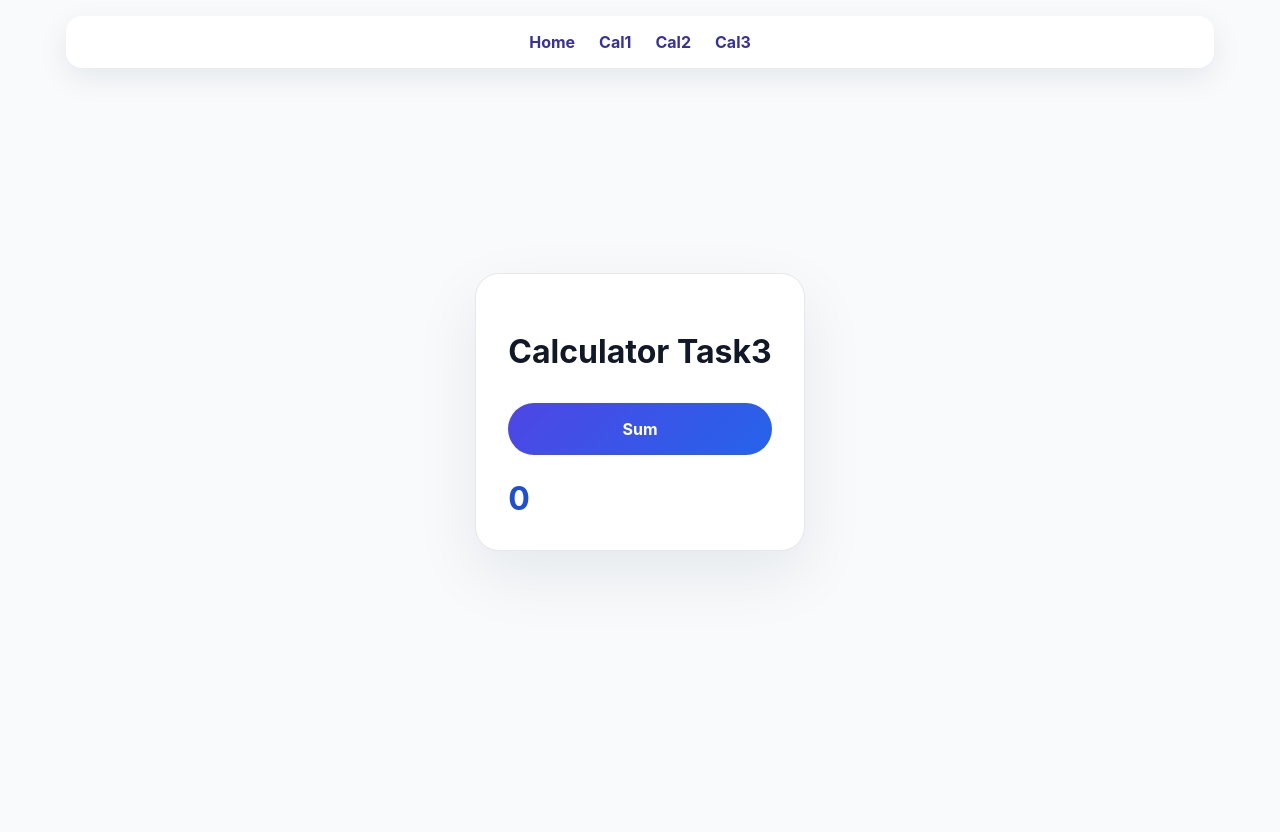
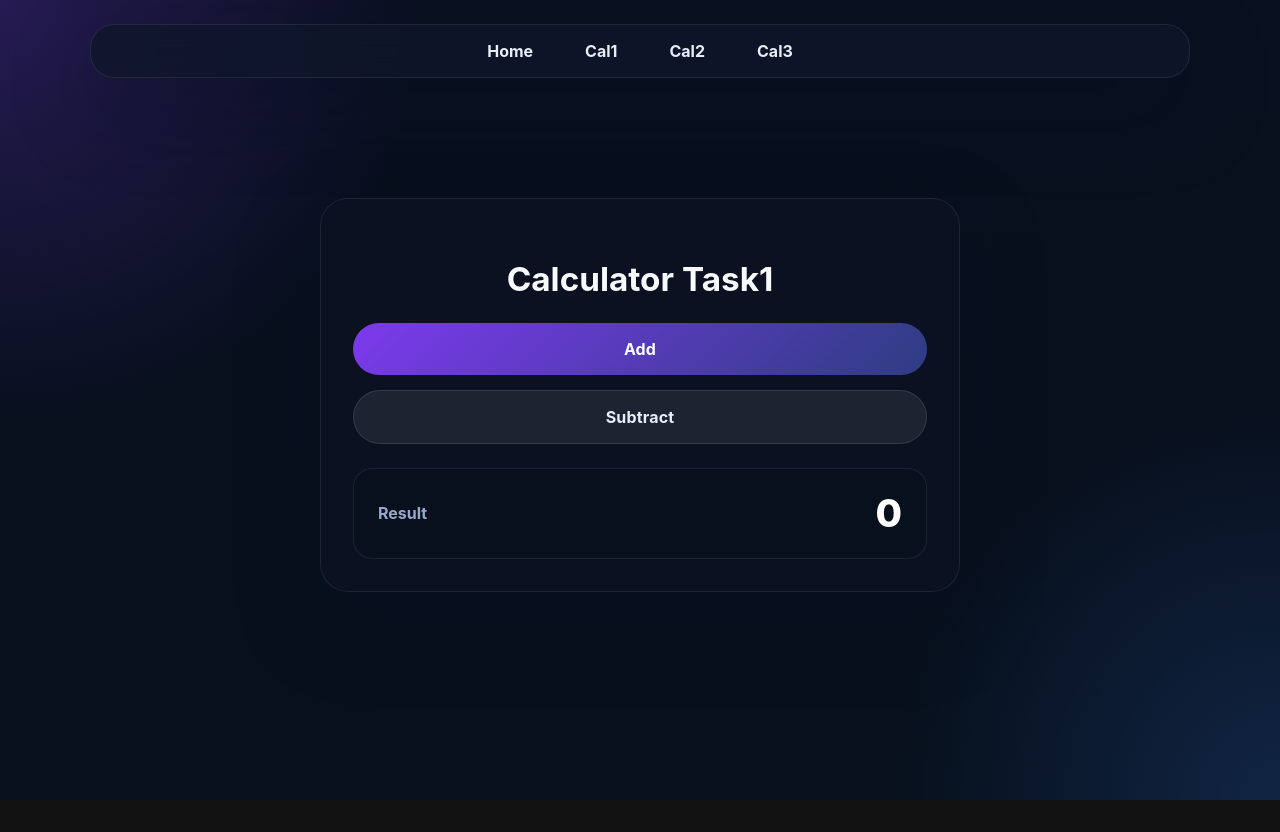
Before and after one commit to dhruvinviru/statetasks, a React (Create React App) app: page /Cal1 in a window 1280 px wide. After the commit the page ends 800 px from the top, so only its background shows below. Built offline with nearby package versions, Linux system fonts and the light colour scheme.

Commit message:
change theme

```diff
--- a/src/App.css
+++ b/src/App.css
@@ -1,47 +1,84 @@
+:root {
+  color-scheme: dark;
+  --bg: #0b1220;
+  --surface: rgba(18, 28, 50, 0.85);
+  --surface-strong: rgba(22, 38, 74, 0.92);
+  --surface-border: rgba(255, 255, 255, 0.08);
+  --text: #e8eef8;
+  --muted: #98a8c8;
+  --accent: #7c3aed;
+  --accent-bright: #5b21b6;
+  --accent-soft: rgba(125, 75, 255, 0.18);
+  --card-shadow: 0 30px 80px rgba(7, 16, 33, 0.45);
+}
+
+html,
+body,
+#root {
+  min-height: 100%;
+}
+
+body {
+  margin: 0;
+  background: radial-gradient(circle at top left, rgba(124, 58, 237, 0.25), transparent 28%),
+    radial-gradient(circle at bottom right, rgba(59, 130, 246, 0.18), transparent 26%),
+    linear-gradient(180deg, #09101f 0%, #07101c 100%);
+  color: var(--text);
+  font-family: 'Inter', 'Segoe UI', sans-serif;
+  overflow-x: hidden;
+}
+
+* {
+  box-sizing: border-box;
+}
+
 .App {
   min-height: 100vh;
   display: flex;
   flex-direction: column;
   align-items: center;
-  padding: 0 1rem 2rem;
-  background: #f8fafc;
+  padding: 1.5rem;
 }
 
 header {
-  width: 100%;
-  max-width: 1100px;
-  margin: 0 auto;
-  background-color: #ffffff;
+  width: min(1100px, 100%);
+  margin: 0 auto 1.25rem;
+  background: rgba(15, 23, 42, 0.82);
+  border: 1px solid rgba(255, 255, 255, 0.08);
+  backdrop-filter: blur(16px);
+  border-radius: 1.5rem;
   padding: 1rem 1.5rem;
-  box-shadow: 0 10px 30px rgba(15, 23, 42, 0.08);
-  border-radius: 1rem;
-  margin-top: 1rem;
+  box-shadow: var(--card-shadow);
 }
 
 nav ul {
   list-style: none;
   display: flex;
   justify-content: center;
-  gap: 1.5rem;
+  flex-wrap: wrap;
+  gap: 1.25rem;
   margin: 0;
   padding: 0;
 }
 
 nav a {
   text-decoration: none;
-  color: #3730a3;
+  color: var(--text);
   font-weight: 700;
-  transition: color 0.2s ease, transform 0.2s ease;
+  padding: 0.65rem 1rem;
+  border-radius: 999px;
+  transition: transform 0.18s ease, background-color 0.18s ease, color 0.18s ease;
 }
 
-nav a:hover {
-  color: #2563eb;
+nav a:hover,
+nav a:focus-visible {
+  color: #ffffff;
+  background: rgba(124, 58, 237, 0.18);
   transform: translateY(-1px);
 }
 
 .App-logo {
-  height: 40vmin;
-  pointer-events: none;
+  display: none;
 }
 
 @media (prefers-reduced-motion: no-preference) {
@@ -51,7 +88,7 @@ nav a:hover {
 }
 
 .App-link {
-  color: #61dafb;
+  color: var(--accent);
 }
 
 @keyframes App-logo-spin {
@@ -68,78 +105,126 @@ input {
   font: inherit;
 }
 
+.calculator-page,
+.home-page {
+  width: min(1100px, 100%);
+  margin: 0 auto;
+}
+
 .calculator-page {
-  min-height: calc(100vh - 160px);
+  min-height: calc(100vh - 190px);
   display: flex;
   justify-content: center;
   align-items: center;
-  padding: 1.5rem 0;
+  padding: 1rem 0 2rem;
+}
+
+.calculator-card,
+.home-hero,
+.feature-card {
+  background: rgba(12, 18, 34, 0.92);
+  border: 1px solid rgba(255, 255, 255, 0.08);
+  border-radius: 1.75rem;
+  box-shadow: var(--card-shadow);
 }
 
 .calculator-card {
-  width: min(560px, 100%);
-  background: #ffffff;
-  border: 1px solid #e5e7eb;
-  border-radius: 1.5rem;
-  box-shadow: 0 24px 64px rgba(15, 23, 42, 0.08);
+  width: min(640px, 100%);
   padding: 2rem;
 }
 
+.calculator-card h1,
+.home-hero h1,
+.feature-card h2,
+.result-block h2 {
+  color: #f8fafc;
+}
+
 .calculator-card h1 {
-  font-size: 2rem;
+  font-size: clamp(2rem, 2.6vw, 2.6rem);
   margin-bottom: 1.5rem;
-  color: #111827;
   text-align: center;
 }
 
 .field-row {
   display: flex;
   flex-direction: column;
-  gap: 0.5rem;
+  gap: 0.55rem;
   margin-bottom: 1.25rem;
 }
 
 .field-row label {
+  font-size: 0.95rem;
   font-weight: 600;
-  color: #374151;
+  color: var(--muted);
 }
 
 .field-row input {
-  border-radius: 0.85rem;
-  border: 1px solid #d1d5db;
-  padding: 0.95rem 1rem;
+  border-radius: 1rem;
+  border: 1px solid rgba(255, 255, 255, 0.12);
+  background: rgba(255, 255, 255, 0.05);
+  padding: 1rem 1rem;
+  color: var(--text);
   outline: none;
-  transition: border-color 0.2s ease, box-shadow 0.2s ease;
+  transition: border-color 0.25s ease, box-shadow 0.25s ease, background 0.25s ease;
+}
+
+.field-row input::placeholder {
+  color: rgba(232, 238, 248, 0.5);
 }
 
 .field-row input:focus {
-  border-color: #3b82f6;
-  box-shadow: 0 0 0 4px rgba(59, 130, 246, 0.15);
+  border-color: rgba(124, 58, 237, 0.65);
+  box-shadow: 0 0 0 6px rgba(124, 58, 237, 0.12);
+  background: rgba(255, 255, 255, 0.08);
 }
 
 .calculate-button {
   width: 100%;
-  margin: 0.5rem 0 1.5rem;
   padding: 1rem 1.2rem;
   border: none;
   border-radius: 999px;
-  background: linear-gradient(135deg, #4f46e5, #2563eb);
+  background: linear-gradient(135deg, var(--accent), #2e3d82);
   color: #ffffff;
   font-weight: 700;
   cursor: pointer;
-  transition: transform 0.2s ease, background-color 0.2s ease;
+  letter-spacing: 0.01em;
+  transition: transform 0.18s ease, box-shadow 0.18s ease, background 0.18s ease;
 }
 
 .calculate-button:hover {
-  transform: translateY(-1px);
-  background: linear-gradient(135deg, #4338ca, #1d4ed8);
+  transform: translateY(-2px);
+  box-shadow: 0 20px 40px rgba(124, 58, 237, 0.28);
+}
+
+.calculate-button.secondary {
+  background: rgba(255, 255, 255, 0.08);
+  color: var(--text);
+  border: 1px solid rgba(255, 255, 255, 0.1);
+}
+
+.calculate-button.secondary:hover {
+  background: rgba(255, 255, 255, 0.12);
+}
+
+.calculator-actions {
+  display: flex;
+  flex-direction: column;
+  gap: 0.95rem;
+  margin-bottom: 1.5rem;
+}
+
+.calculator-grid {
+  display: grid;
+  grid-template-columns: repeat(2, minmax(0, 1fr));
+  gap: 0.95rem;
 }
 
 .result-block {
-  background: #f8fafc;
-  border: 1px solid #e5e7eb;
+  background: rgba(9, 16, 30, 0.95);
+  border: 1px solid rgba(255, 255, 255, 0.08);
   border-radius: 1.2rem;
-  padding: 1.25rem 1.5rem;
+  padding: 1.35rem 1.5rem;
   display: flex;
   justify-content: space-between;
   align-items: center;
@@ -148,88 +233,74 @@ input {
 
 .result-block h2 {
   margin: 0;
-  font-size: 1.05rem;
-  color: #111827;
+  font-size: 1rem;
+  color: var(--muted);
 }
 
 .result-value {
   margin: 0;
-  font-size: 2rem;
-  font-weight: 700;
-  color: #1d4ed8;
-}
-
-@media (max-width: 520px) {
-  .calculator-card {
-    padding: 1.5rem;
-  }
-
-  .result-block {
-    flex-direction: column;
-    align-items: flex-start;
-  }
+  font-size: 2.4rem;
+  font-weight: 800;
+  color: #ffffff;
 }
 
 .home-page {
-  padding: 2rem;
-  color: #1f2937;
-  font-family: 'Segoe UI', Tahoma, Geneva, Verdana, sans-serif;
+  padding: 1rem 0 2rem;
+  color: var(--text);
 }
 
 .home-hero {
-  background: linear-gradient(135deg, #4f46e5 0%, #3b82f6 100%);
-  border-radius: 1rem;
-  color: #fff;
   padding: 3rem 2rem;
   margin-bottom: 2rem;
+  background: linear-gradient(135deg, rgba(124, 58, 237, 0.9), rgba(59, 130, 246, 0.9));
+  border-radius: 2rem;
   text-align: center;
-  box-shadow: 0 16px 40px rgba(15, 23, 42, 0.15);
+  box-shadow: 0 30px 80px rgba(7, 16, 33, 0.35);
 }
 
 .home-content h1 {
-  font-size: clamp(2.5rem, 3vw, 4rem);
+  font-size: clamp(2.75rem, 4vw, 4.5rem);
   margin-bottom: 1rem;
+  letter-spacing: -0.04em;
 }
 
 .home-content p {
   font-size: 1.05rem;
-  line-height: 1.75;
-  max-width: 640px;
+  line-height: 1.9;
+  max-width: 700px;
   margin: 0 auto 1.75rem;
-}
-
-.home-cta {
-  margin-top: 1.5rem;
+  color: rgba(255, 255, 255, 0.87);
 }
 
 .home-button {
-  display: inline-block;
-  padding: 0.95rem 1.9rem;
-  background: #eef2ff;
-  color: #3730a3;
+  display: inline-flex;
+  align-items: center;
+  justify-content: center;
+  padding: 1rem 2rem;
+  background: rgba(255, 255, 255, 0.18);
+  color: #ffffff;
   border-radius: 999px;
+  border: 1px solid rgba(255, 255, 255, 0.18);
   font-weight: 700;
   text-decoration: none;
-  transition: transform 0.2s ease, box-shadow 0.2s ease;
+  box-shadow: 0 18px 40px rgba(124, 58, 237, 0.22);
+  transition: transform 0.2s ease, background 0.2s ease;
 }
 
 .home-button:hover {
   transform: translateY(-2px);
-  box-shadow: 0 10px 30px rgba(99, 102, 241, 0.24);
+  background: rgba(255, 255, 255, 0.24);
 }
 
 .home-features {
   display: grid;
   gap: 1.5rem;
-  grid-template-columns: repeat(auto-fit, minmax(220px, 1fr));
+  grid-template-columns: repeat(auto-fit, minmax(240px, 1fr));
 }
 
 .feature-card {
-  background: #ffffff;
-  border: 1px solid #e5e7eb;
-  border-radius: 1rem;
   padding: 1.5rem;
-  box-shadow: 0 10px 24px rgba(15, 23, 42, 0.06);
+  background: rgba(15, 23, 42, 0.95);
 }
 
 .feature-card h2 {
@@ -239,5 +310,26 @@ input {
 
 .feature-card p {
   line-height: 1.75;
-  color: #4b5563;
+  color: var(--muted);
 }
+
+@media (max-width: 720px) {
+  header {
+    border-radius: 1.25rem;
+  }
+
+  .calculator-card,
+  .home-hero,
+  .feature-card {
+    padding: 1.5rem;
+  }
+
+  .calculator-grid {
+    grid-template-columns: 1fr;
+  }
+
+  .result-block {
+    flex-direction: column;
+    align-items: flex-start;
+  }
+}
--- a/src/component/Cal1.jsx
+++ b/src/component/Cal1.jsx
@@ -1,20 +1,26 @@
-import React,{useState} from 'react'
+import React, { useState } from 'react'
 
 function Cal1() {
 
-    const [no , setno] = useState(0);
+  const [no, setNo] = useState(0);
   return (
-    <div>
     <main className="calculator-page">
       <section className="calculator-card">
-                    <h1>Calculator Task3</h1>
-                        <button className="calculate-button" onClick={() => setno(no + 1)}>
-                            Sum
+        <h1>Calculator Task1</h1>
+        <div className="calculator-actions">
+          <button className="calculate-button" onClick={() => setNo(no + 1)}>
+            Add
           </button>
+          <button className="calculate-button secondary" onClick={() => setNo(no - 1)}>
+            Subtract
+          </button>
+        </div>
+        <div className="result-block">
+          <h2>Result</h2>
           <p className="result-value">{no}</p>
+        </div>
       </section>
     </main>
-    </div>
   )
 }
 
--- a/src/component/Cal2.jsx
+++ b/src/component/Cal2.jsx
@@ -30,9 +30,11 @@ function Cal2() {
                         onChange={(e) => setNo2(Number(e.target.value))}
                     />
                 </div>
-                <button className="calculate-button" onClick={() => { setResult(no1 + no2) }}>
-                    Sum
-                </button>
+                <div className="calculator-actions">
+                    <button className="calculate-button" onClick={() => { setResult(no1 + no2) }}>
+                        Sum
+                    </button>
+                </div>
                 <div className="result-block">
                     <h2>Result</h2>
                     <p className="result-value">{result}</p>
--- a/src/component/Cal3.jsx
+++ b/src/component/Cal3.jsx
@@ -6,7 +6,6 @@ function Cal3() {
     const [result, setResult] = useState(0);
 
     return (
-        <div>
       <main className="calculator-page">
         <section className="calculator-card">
           <h1>Calculator Task3</h1>
@@ -30,18 +29,18 @@ function Cal3() {
               onChange={(e) => setNo2(Number(e.target.value))}
             />
           </div>
-                    <div className='Cal-2-btns'>
+          <div className="calculator-actions calculator-grid">
             <button className="calculate-button" onClick={() => setResult(no1 + no2)}>
               Sum
             </button>
             <button className="calculate-button" onClick={() => setResult(no1 * no2)}>
-                            Multiplication
+              Multiply
             </button>
             <button className="calculate-button" onClick={() => setResult(no1 / no2)}>
-                            Division
+              Divide
             </button>
             <button className="calculate-button" onClick={() => setResult(no1 - no2)}>
-                            Subtraction
+              Subtract
             </button>
           </div>
           <div className="result-block">
@@ -50,7 +49,6 @@ function Cal3() {
           </div>
         </section>
       </main>
-        </div>
     )
 }
 
```
Lines whose indentation alone changed are shown as unchanged.
